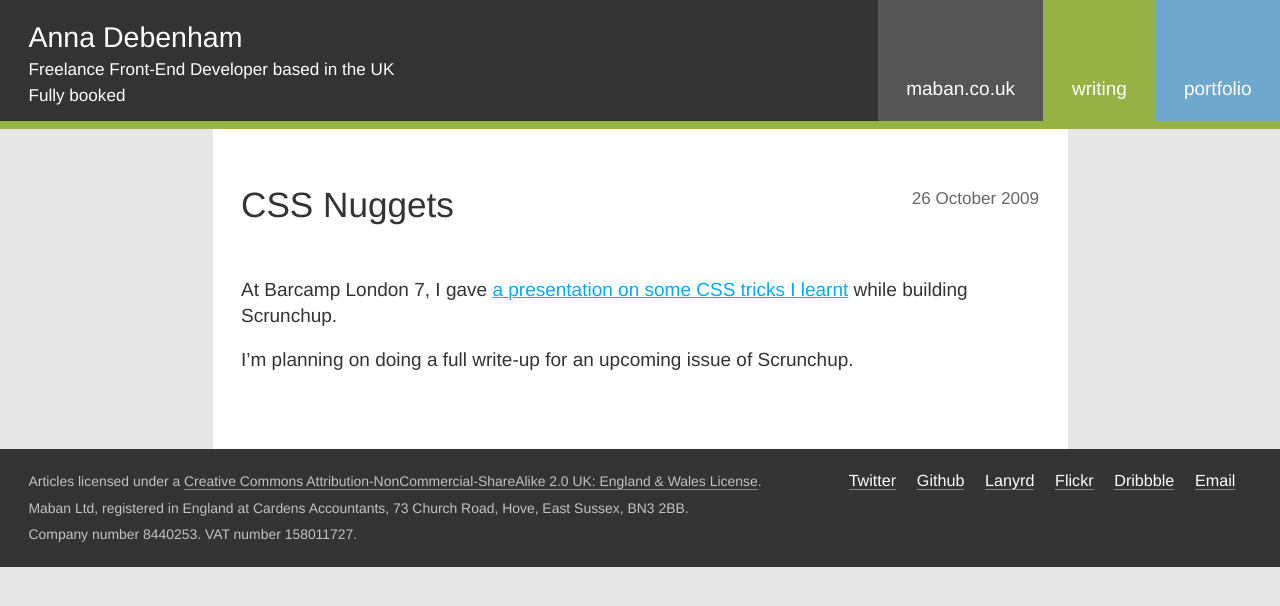
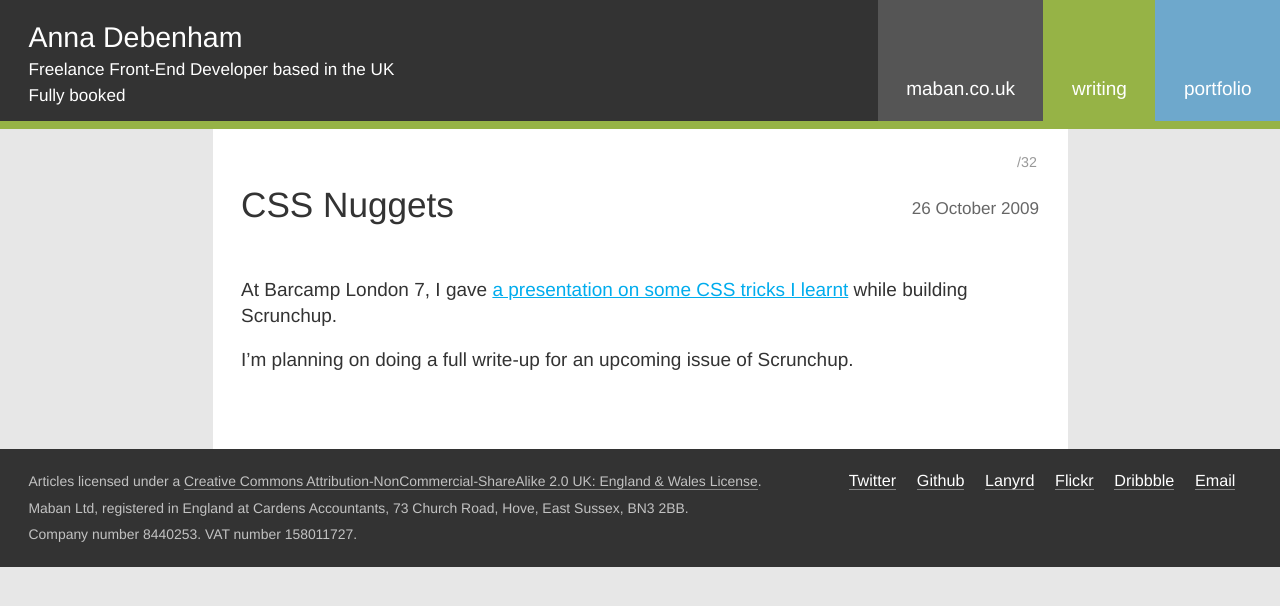
Before and after one commit to maban/maban, a Jekyll site: the page built from _posts/2009-10-26-32.html, in a window 1280 px wide. Shown: the top 606 px of the page. Built offline with Jekyll 4.4.1, drawn with Linux system fonts in a browser that asks for light colours.

Commit message:
Add post number to posts

```diff
--- a/_layouts/post.html
+++ b/_layouts/post.html
@@ -14,6 +14,8 @@
 
             <time datetime="{{ page.date | date_to_xmlschema }}" class="entry-published date">{{ page.date | date_to_long_string }}</time>
 
+            <p class="post-number">{{ page.id }}</p>
+
             {{ content }}
 
         </article>
--- a/style/main.css
+++ b/style/main.css
@@ -347,12 +347,19 @@ figcaption {
     display: block;
     }
 
-.listing .post-number {
+.listing .post-number,
+.h-entry .post-number {
     position: absolute;
     top: 0.75em;
     right: 1em;
     font-size: 0.75em;
     opacity: 0.5;
+    }
+
+.h-entry .post-number {
+    margin-top: 0;
+    right: 2.15em;
+    top: 1.5em;
     }
 
 
@@ -937,6 +944,7 @@ figcaption {
 .h-entry time {
     color: rgba(0,0,0,0.6);
     font-size: 0.9em;
+    margin-top: 0.58em;
     }
 
 .h-entry img {
```
